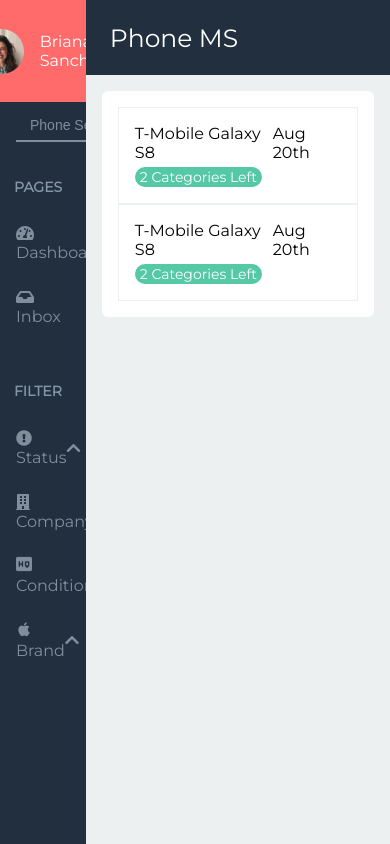
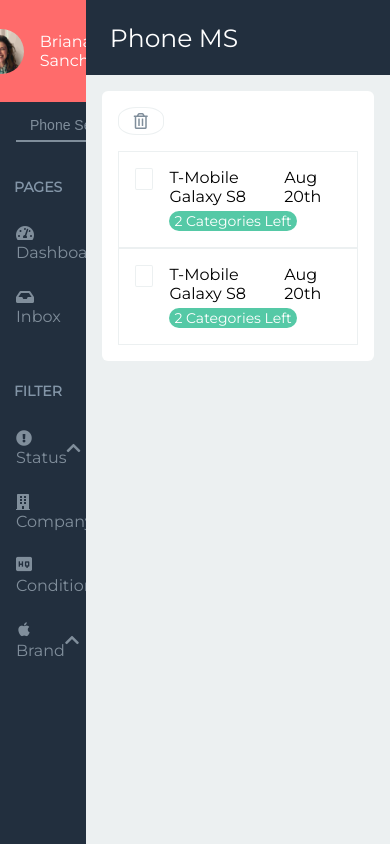
Before and after one commit to sanchezl391/phone-inventory-system-app, a React (Create React App) app: page / in a window 390 px wide. Built offline with nearby package versions, Linux system fonts and the light colour scheme.

Commit message:
added delete button to phone list and a checkbox to phone item

```diff
--- a/src/App/AppBody/PhoneList/PhoneItem/PhoneItem.js
+++ b/src/App/AppBody/PhoneList/PhoneItem/PhoneItem.js
@@ -4,6 +4,8 @@
 
 let PhoneItem = () => {
     let html = <li className='phone-item-container'>
+        <div className="checkbox"></div>
+        <div className="phone-info-container">
             <div className="md-txt top-row">
                 <p>T-Mobile Galaxy S8</p>
                 <p>Aug 20th</p>
@@ -11,6 +13,8 @@
             <div className="bottom-row">
                 <p className='sm-txt number almost-completed'>2 Categories Left</p>
             </div>
+        </div>
+
     </li>;
     return html;
   };
--- a/src/App/AppBody/PhoneList/PhoneItem/PhoneItem.scss
+++ b/src/App/AppBody/PhoneList/PhoneItem/PhoneItem.scss
@@ -3,6 +3,7 @@
     padding: 0;
 }
 .phone-item-container{
+    display: flex;
     border: 1.5px solid #ecf0f1;
     padding: 1em;
 
@@ -15,10 +16,33 @@
         cursor:pointer;
     }
 
-    @mixin rowStyles{
-        display: flex;
-        justify-content: space-between;
+    .checkbox{
+        border-radius:10%;
+        width: 20px;
+        height: 20px;
+        border: 1px solid #ecf0f1;
+        margin-right: 1em;
+        &:hover{
+            cursor: pointer;
+            background: #ecf0f1;
+        }
     }
+
+
+
+
+
+}
+
+@mixin rowStyles{
+    display: flex;
+    justify-content: space-between;
+}
+
+.phone-info-container{
+    flex: 1 1 100%;
+    @include rowStyles();
+    flex-direction: column;
 
     .top-row{@include rowStyles;}
     .bottom-row{
--- a/src/App/AppBody/PhoneList/PhoneList.js
+++ b/src/App/AppBody/PhoneList/PhoneList.js
@@ -3,6 +3,9 @@
 
 let PhoneList = () => {
     let html = <div className="phone-list-container">
+        <div className="controls-container">
+            <i className="md-txt far fa-trash-alt"></i>
+        </div>
         <ul>
             <PhoneItem />
             <PhoneItem />
--- a/src/App/AppBody/PhoneList/PhoneList.scss
+++ b/src/App/AppBody/PhoneList/PhoneList.scss
@@ -2,7 +2,27 @@
     margin: 0;
     padding: 0;
 }
-.phone-list-container ul{
-    list-style: none;
-    @include removeStyles;
+
+.phone-list-container{
+    .controls-container{
+        margin-bottom: 1em;
+        i{
+            padding: 5px 15px;
+            border-radius: 40%;
+            border: 1.5px solid #ecf0f1;
+            color: #808e9b;
+
+            &:hover{
+                background: #E27C79;
+                cursor:pointer;
+                color: white;
+                border-color: #E27C79;
+            }
+        }
+    }
+
+    ul{
+        list-style: none;
+        @include removeStyles;
+    }
 }
```
Lines whose indentation alone changed are shown as unchanged.
